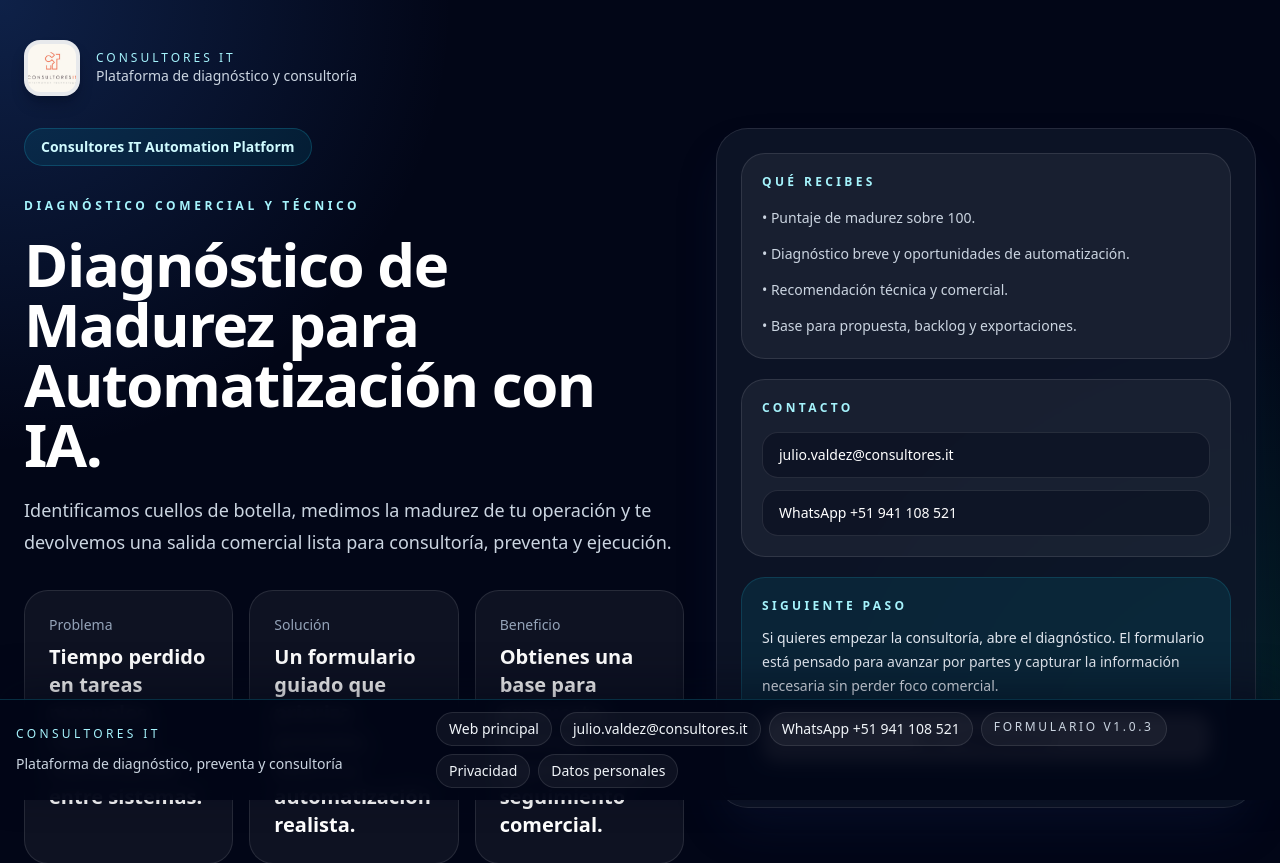
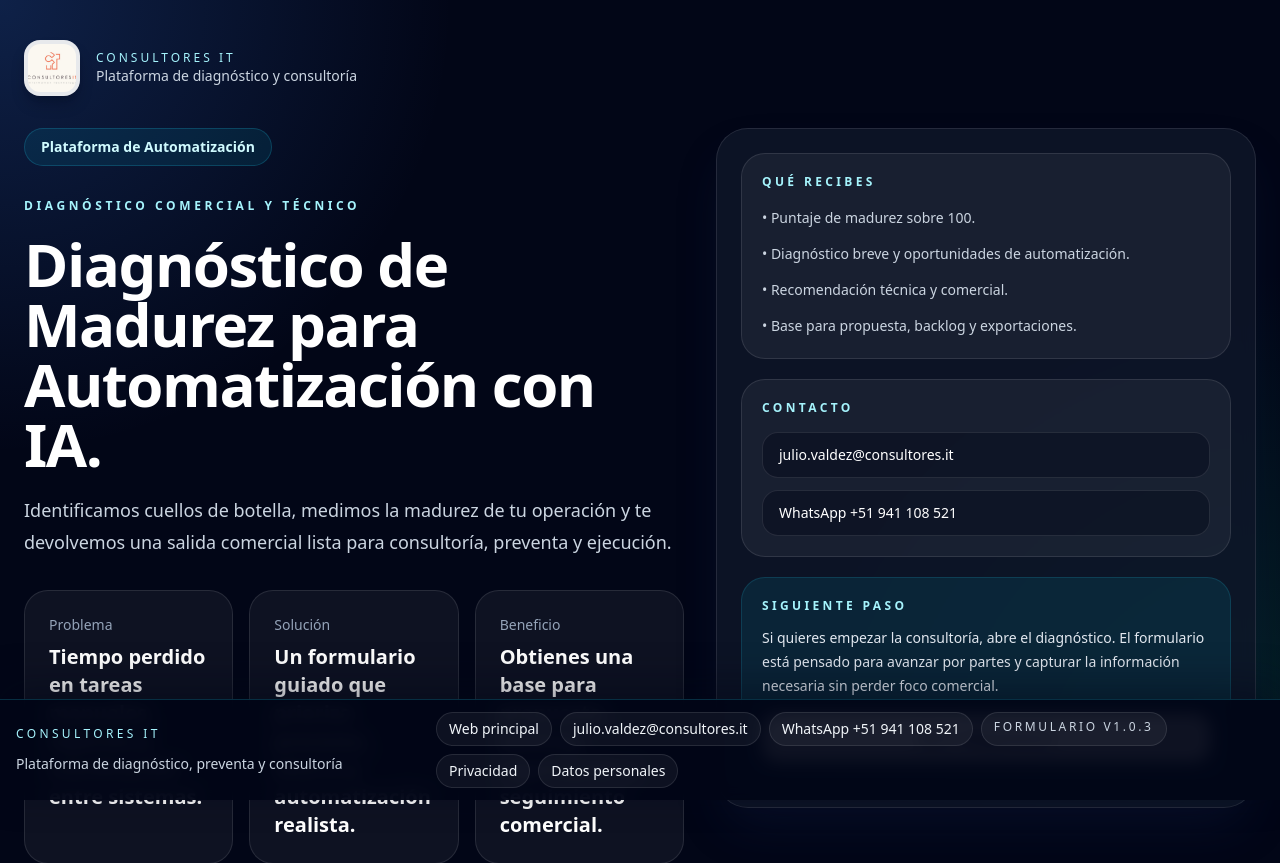
Before and after one commit to cyberdog1993/IA_Readiness, a Laravel app: page / in a window 1280 px wide. Shown: the top 863 px of the page. Run offline with Laravel 12, Linux system fonts and the light colour scheme; some libraries are stand-ins or nearby versions.

Commit message:
ajustar texto de portada

```diff
--- a/resources/views/home.blade.php
+++ b/resources/views/home.blade.php
@@ -9,7 +9,7 @@
 <div class="grid gap-8 lg:grid-cols-[1.1fr_0.9fr] lg:items-start">
     <section class="space-y-8">
         <div class="inline-flex items-center rounded-full border border-cyan-400/20 bg-cyan-500/10 px-4 py-2 text-sm font-semibold text-cyan-100">
-            Consultores IT Automation Platform
+            Plataforma de Automatización
         </div>
 
         <div class="space-y-5">
```
